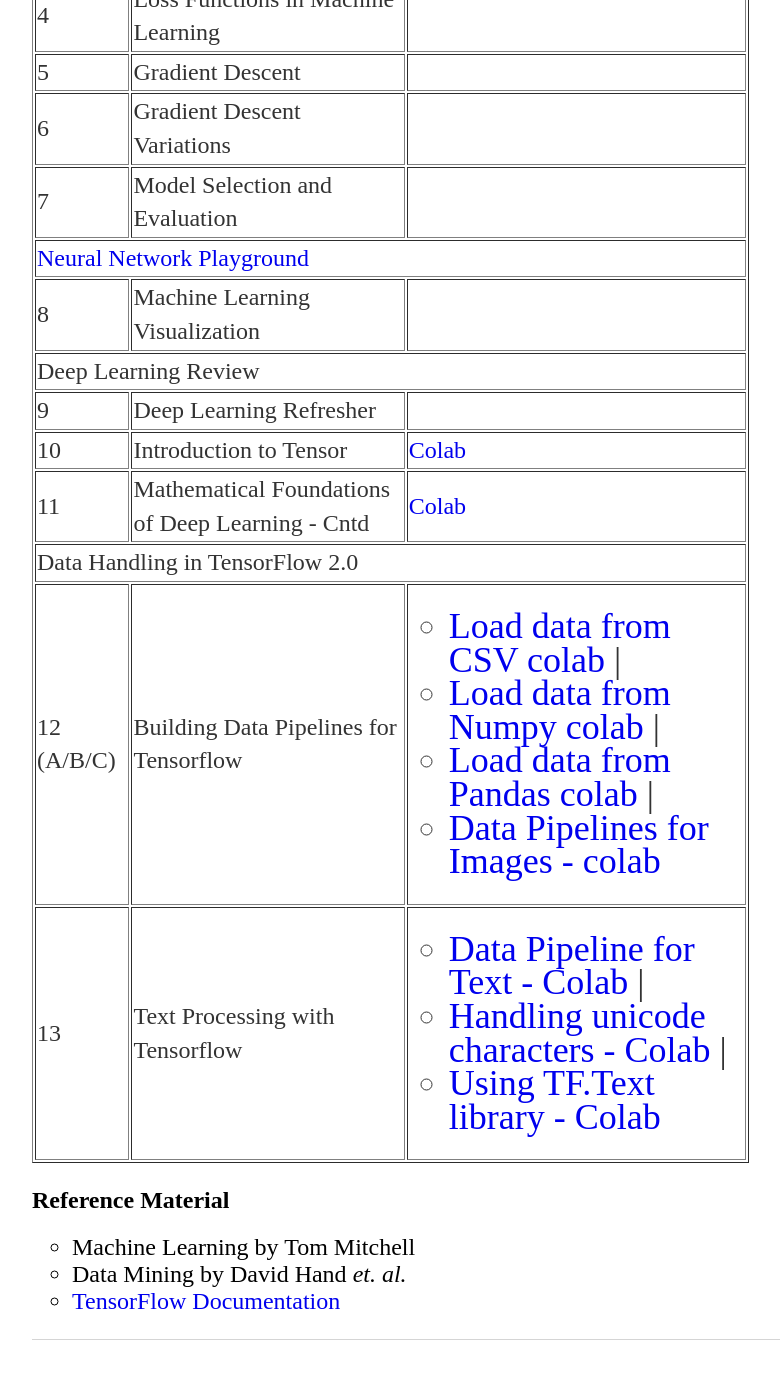
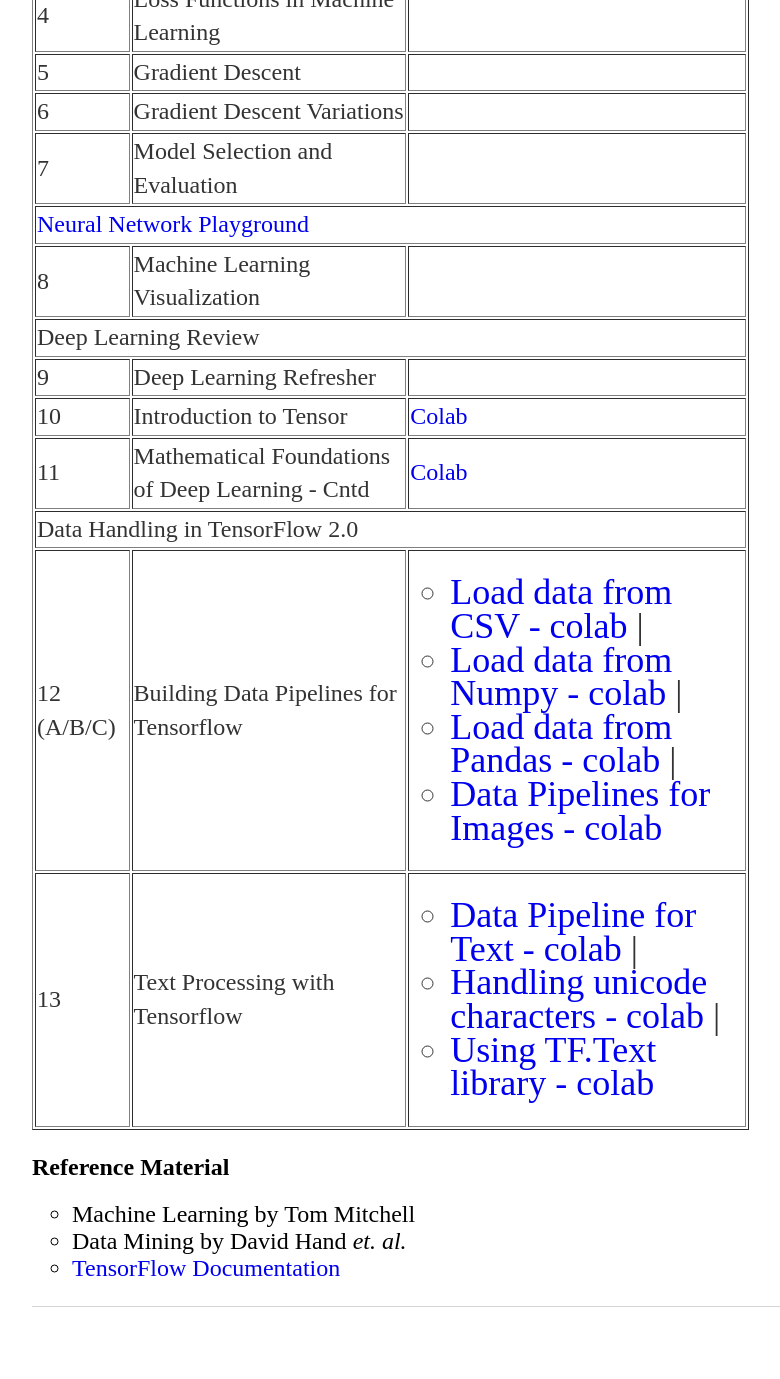
Before and after one commit to tfindiamooc/tfindiamooc.github.io, a Jekyll site: the page built from index.html, in a window 1280 px wide and 1400 px high, scrolled down 1265 px. Shown: the top 1379 px of the window, without its empty margins (160-940 px from the left). Built offline with Jekyll 4.4.1, drawn with Linux system fonts in a browser that asks for light colours; some of the changed text lies outside the part shown.

```diff
--- a/index.html
+++ b/index.html
@@ -34,10 +34,10 @@ title: Practical Machine Learning with TensorFlow 2.0
 		<td>
 		<ul>
 		     <li>
-		     	     <a href='https://colab.research.google.com/github/tfindiamooc/tfindiamooc.github.io/blob/master/colabs/HelloWorld.ipynb'>Hello World Colab</a>,
+		     	     <a href='https://colab.research.google.com/github/tfindiamooc/tfindiamooc.github.io/blob/master/colabs/HelloWorld.ipynb'>Hello World colab</a>,
 		     </li>
 		     <li>
-			     <a href='https://colab.research.google.com/github/tfindiamooc/tfindiamooc.github.io/blob/master/colabs/session_1_beginner.ipynb'>TF For Beginner Colab</a>,
+			     <a href='https://colab.research.google.com/github/tfindiamooc/tfindiamooc.github.io/blob/master/colabs/session_1_beginner.ipynb'>TF For Beginner colab</a>,
 		     </li>
 		     <li>
 			     <a href='https://tfindiamooc.github.io/blog/2019/08/31/TF-Intro'>Handout</a> </td>
@@ -115,13 +115,13 @@ title: Practical Machine Learning with TensorFlow 2.0
 		<td>
 		    <ul>
 		     <li>
-		       <a href='https://colab.research.google.com/github/tfindiamooc/tfindiamooc.github.io/blob/master/colabs/csv.ipynb'>Load data from CSV colab</a> |
+		       <a href='https://colab.research.google.com/github/tfindiamooc/tfindiamooc.github.io/blob/master/colabs/csv.ipynb'>Load data from CSV - colab</a> |
 	             </li>
 		     <li>
-			<a href='https://colab.research.google.com/github/tfindiamooc/tfindiamooc.github.io/blob/master/colabs/numpy.ipynb'>Load data from Numpy colab</a> |
+			<a href='https://colab.research.google.com/github/tfindiamooc/tfindiamooc.github.io/blob/master/colabs/numpy.ipynb'>Load data from Numpy - colab</a> |
 		     </li>
 		     <li>
-			<a href='https://colab.research.google.com/github/tfindiamooc/tfindiamooc.github.io/blob/master/colabs/from_pandas.ipynb'>Load data from Pandas colab</a> |
+			<a href='https://colab.research.google.com/github/tfindiamooc/tfindiamooc.github.io/blob/master/colabs/from_pandas.ipynb'>Load data from Pandas - colab</a> |
 		     </li>
 		     <li>
 			<a href='https://colab.research.google.com/github/tfindiamooc/tfindiamooc.github.io/blob/master/colabs/images.ipynb'>Data Pipelines for Images - colab</a>
@@ -135,13 +135,13 @@ title: Practical Machine Learning with TensorFlow 2.0
 		<td>
 		    <ul>
 		     <li>
-		     	<a href='https://colab.research.google.com/github/tfindiamooc/tfindiamooc.github.io/blob/master/colabs/text.ipynb'>Data Pipeline for Text - Colab</a>	|
+		     	<a href='https://colab.research.google.com/github/tfindiamooc/tfindiamooc.github.io/blob/master/colabs/text.ipynb'>Data Pipeline for Text - colab</a>	|
 		     </li>
 		     <li>
-			<a href='https://colab.research.google.com/github/tfindiamooc/tfindiamooc.github.io/blob/master/colabs/unicode.ipynb'>Handling unicode characters - Colab</a>	|
+			<a href='https://colab.research.google.com/github/tfindiamooc/tfindiamooc.github.io/blob/master/colabs/unicode.ipynb'>Handling unicode characters - colab</a>	|
 		     </li>
 		     <li>
-			<a href='https://colab.research.google.com/github/tfindiamooc/tfindiamooc.github.io/blob/master/colabs/tf-text.ipynb'>Using TF.Text library - Colab</a>
+			<a href='https://colab.research.google.com/github/tfindiamooc/tfindiamooc.github.io/blob/master/colabs/tf-text.ipynb'>Using TF.Text library - colab</a>
 		     </li>
 		     </ul>
 		</td>
```
